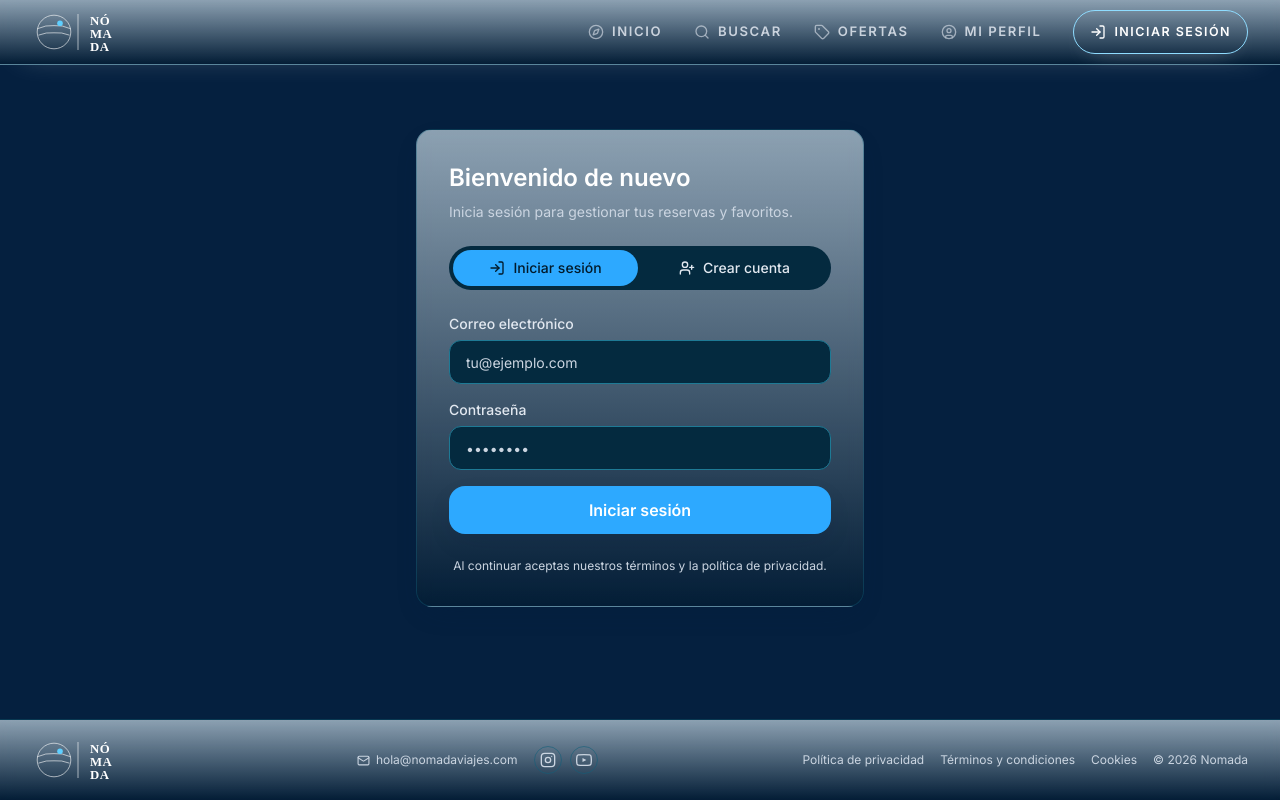
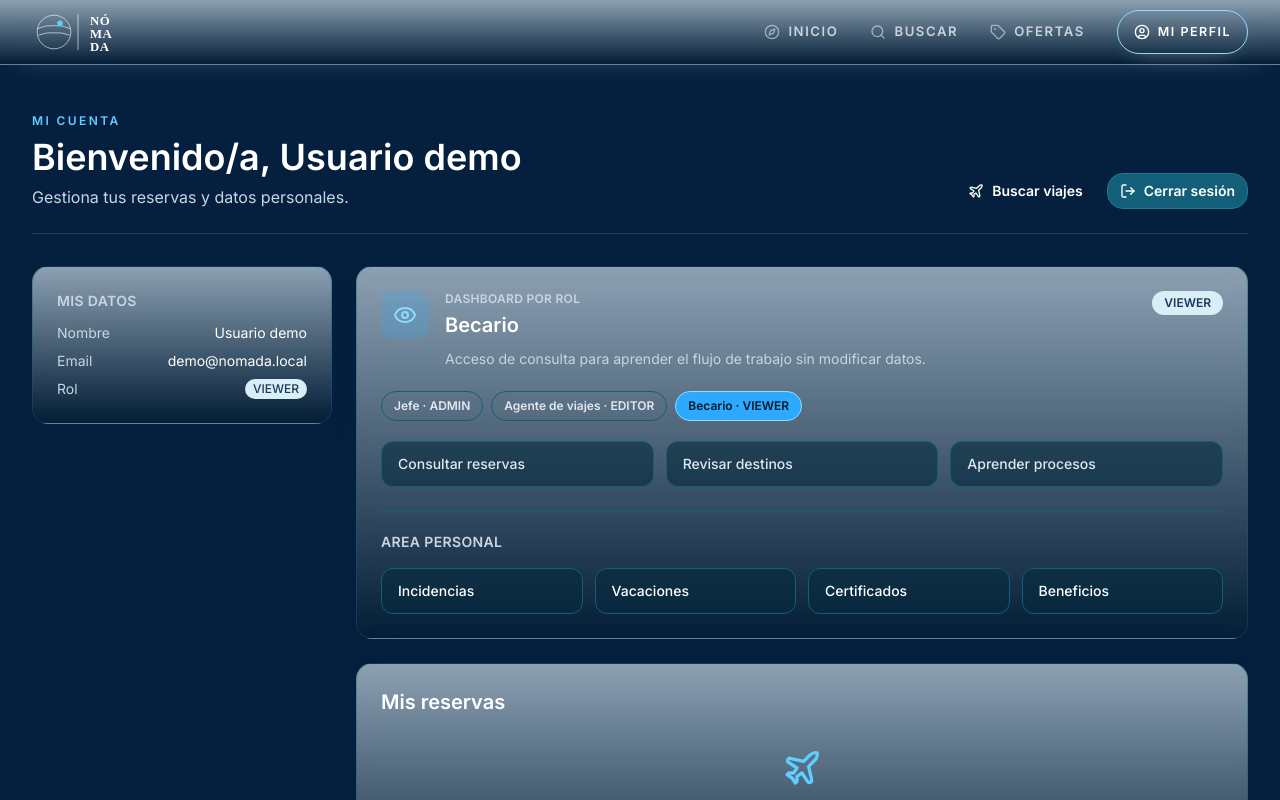
Before and after one commit to Agencia-de-viajes-Factoria-F5-Nomada/Frontend-Travel-Agency, a React (Vite) app: page /profile in a window 1280 px wide. Before the commit this address led to /auth. Shown: the top 800 px of the page. Built offline with nearby package versions, Linux system fonts and the light colour scheme.

Commit message:
feat:fix restructure

```diff
--- a/src/components/layout/PublicTopbar.jsx
+++ b/src/components/layout/PublicTopbar.jsx
@@ -1,9 +1,11 @@
 import { useState } from 'react'
-import { NavLink } from 'react-router-dom'
+import { NavLink, useLocation } from 'react-router-dom'
 import { Menu, X } from 'lucide-react'
 import BrandMark from './BrandMark'
 import Button from '../ui/Button'
 import { PUBLIC_NAV } from '../../constants/navigation'
+import { PUBLIC_PATHS } from '../../constants/paths'
+import { authService } from '../../services/authService'
 import { classNames } from '../../utils/classNames'
 
 const linkBase =
@@ -27,8 +29,16 @@ const buildAuthLinkClass = ({ isActive }) =>
 
 const PublicTopbar = () => {
   const [open, setOpen] = useState(false)
-  const primaryNav = PUBLIC_NAV.slice(0, -1)
-  const authNav = PUBLIC_NAV[PUBLIC_NAV.length - 1]
+  useLocation()
+
+  const isAuthenticated = authService.isAuthenticated()
+  const showProfilePreview = true
+  const primaryNav = PUBLIC_NAV.filter(
+    (item) => item.to !== PUBLIC_PATHS.PROFILE && item.to !== PUBLIC_PATHS.AUTH,
+  )
+  const sessionNav = PUBLIC_NAV.find((item) =>
+    item.to === (isAuthenticated || showProfilePreview ? PUBLIC_PATHS.PROFILE : PUBLIC_PATHS.AUTH)
+  )
 
   return (
     <header className="sticky top-0 z-30 border-b border-surface-700/40 bg-gradient-to-b from-brand-100/60 to-surface-950/40 shadow-[0_10px_30px_-22px_rgba(255,255,255,0.35)] backdrop-blur">
@@ -48,10 +58,12 @@ const PublicTopbar = () => {
             ))}
           </div>
 
-          <NavLink to={authNav.to} end className={buildAuthLinkClass}>
-            <authNav.icon className="h-4 w-4" aria-hidden="true" />
-            <span>{authNav.label}</span>
+          {sessionNav ? (
+            <NavLink to={sessionNav.to} end className={buildAuthLinkClass}>
+              <sessionNav.icon className="h-4 w-4" aria-hidden="true" />
+              <span>{sessionNav.label}</span>
             </NavLink>
+          ) : null}
         </nav>
 
         <Button
@@ -90,15 +102,17 @@ const PublicTopbar = () => {
               </NavLink>
             ))}
 
+            {sessionNav ? (
               <NavLink
-              to={authNav.to}
+                to={sessionNav.to}
                 end
                 className={buildAuthLinkClass}
                 onClick={() => setOpen(false)}
               >
-              <authNav.icon className="h-4 w-4" aria-hidden="true" />
-              {authNav.label}
+                <sessionNav.icon className="h-4 w-4" aria-hidden="true" />
+                {sessionNav.label}
               </NavLink>
+            ) : null}
           </nav>
         </div>
       ) : null}
--- /dev/null
+++ b/src/pages/PersonalAreaPage.jsx
@@ -0,0 +1,77 @@
+import { Navigate, useParams } from 'react-router-dom'
+import Button from '../components/ui/Button'
+import Card from '../components/ui/Card'
+import PageHeader from '../components/ui/PageHeader'
+
+const PERSONAL_SECTIONS = {
+  incidencias: {
+    title: 'Incidencias',
+    description: 'Consulta, registra y sigue el estado de tus incidencias internas.',
+    items: ['Nueva incidencia', 'Incidencias abiertas', 'Historial de resoluciones'],
+  },
+  vacaciones: {
+    title: 'Vacaciones',
+    description: 'Revisa tus dias disponibles y el estado de tus solicitudes de vacaciones.',
+    items: ['Dias disponibles', 'Solicitudes pendientes', 'Calendario de vacaciones'],
+  },
+  nominas: {
+    title: 'Nominas',
+    description: 'Accede a tus nominas y documentos salariales disponibles.',
+    items: ['Ultima nomina', 'Historico de nominas', 'Descargar justificantes'],
+  },
+  certificados: {
+    title: 'Certificados',
+    description: 'Solicita y descarga certificados laborales o administrativos.',
+    items: ['Certificado laboral', 'Certificado de retenciones', 'Solicitudes recientes'],
+  },
+  beneficios: {
+    title: 'Beneficios',
+    description: 'Consulta los beneficios internos disponibles para tu perfil.',
+    items: ['Beneficios activos', 'Condiciones', 'Solicitar informacion'],
+  },
+  estadisticas: {
+    title: 'Estadisticas',
+    description: 'Revisa indicadores generales de actividad y rendimiento.',
+    items: ['Ventas por periodo', 'Reservas activas', 'Resumen operativo'],
+  },
+  ventas: {
+    title: 'Ventas',
+    description: 'Consulta informacion comercial y seguimiento de ventas.',
+    items: ['Ventas recientes', 'Objetivos', 'Clientes destacados'],
+  },
+}
+
+const PersonalAreaPage = () => {
+  const { section } = useParams()
+  const content = PERSONAL_SECTIONS[section]
+
+  if (!content) {
+    return <Navigate to="/profile" replace />
+  }
+
+  return (
+    <div className="container-page py-12">
+      <PageHeader
+        eyebrow="Area personal"
+        title={content.title}
+        description={content.description}
+        actions={<Button variant="ghost" to="/profile">Volver a mi perfil</Button>}
+      />
+
+      <Card className="mt-8 p-6">
+        <div className="grid gap-3 sm:grid-cols-3">
+          {content.items.map((item) => (
+            <div
+              key={item}
+              className="rounded-xl border border-surface-700 bg-surface-900/60 px-4 py-4 text-sm font-medium text-ink-soft"
+            >
+              {item}
+            </div>
+          ))}
+        </div>
+      </Card>
+    </div>
+  )
+}
+
+export default PersonalAreaPage
--- a/src/pages/ProfilePage.jsx
+++ b/src/pages/ProfilePage.jsx
@@ -1,22 +1,82 @@
 import { useState, useEffect } from 'react'
-import { LogOut, Plane } from 'lucide-react'
-import { useNavigate } from 'react-router-dom'
+import { BriefcaseBusiness, Eye, LogOut, Plane, ShieldCheck } from 'lucide-react'
+import { Link, useNavigate } from 'react-router-dom'
 import Button from '../components/ui/Button'
 import Card from '../components/ui/Card'
 import PageHeader from '../components/ui/PageHeader'
 import { authService } from '../services/authService'
 import { bookingService } from '../services/BookingService'
 
+const ROLE_DASHBOARDS = {
+  ADMIN: {
+    title: 'Jefe',
+    role: 'ADMIN',
+    Icon: ShieldCheck,
+    description: 'Acceso completo a operaciones, usuarios, reservas y configuracion del panel.',
+    actions: ['Supervisar reservas', 'Gestionar usuarios', 'Revisar operaciones'],
+    personalArea: [
+      'Estadisticas',
+      'Ventas',
+      'Incidencias',
+    ],
+  },
+  EDITOR: {
+    title: 'Agente de viajes',
+    role: 'EDITOR',
+    Icon: BriefcaseBusiness,
+    description: 'Gestion de contenido operativo, seguimiento de viajes y apoyo comercial.',
+    actions: ['Preparar viajes', 'Actualizar informacion', 'Dar seguimiento a clientes'],
+    personalArea: [
+      'Incidencias',
+      'Vacaciones',
+      'Nominas',
+      'Certificados',
+    ],
+  },
+  VIEWER: {
+    title: 'Becario',
+    role: 'VIEWER',
+    Icon: Eye,
+    description: 'Acceso de consulta para aprender el flujo de trabajo sin modificar datos.',
+    actions: ['Consultar reservas', 'Revisar destinos', 'Aprender procesos'],
+    personalArea: [
+      'Incidencias',
+      'Vacaciones',
+      'Certificados',
+      'Beneficios',
+    ],
+  },
+}
+
+const getUserRole = (user) => {
+  const role = (user?.rol ?? user?.role ?? 'VIEWER').toUpperCase()
+  return ROLE_DASHBOARDS[role] ? role : 'VIEWER'
+}
+
+const DEMO_USER = {
+  id: 'demo-viewer',
+  name: 'Usuario demo',
+  surname: '',
+  email: 'demo@nomada.local',
+  rol: 'VIEWER',
+}
+
+const buildPersonalAreaPath = (label) =>
+  `/personal/${label.toLowerCase().normalize('NFD').replace(/[\u0300-\u036f]/g, '').replace(/\s+/g, '-')}`
+
 const ProfilePage = () => {
   const navigate                  = useNavigate()
-  const user                      = authService.getUser()
+  const user                      = authService.getUser() ?? DEMO_USER
+  const [previewRole, setPreviewRole] = useState(getUserRole(user))
+  const userRole                  = previewRole
+  const roleDashboard             = ROLE_DASHBOARDS[userRole]
+  const RoleIcon                  = roleDashboard.Icon
   const [bookings, setBookings]   = useState([])
-  const [loading, setLoading]     = useState(true)
+  const [loading, setLoading]     = useState(authService.isAuthenticated())
   const [error, setError]         = useState(null)
 
   useEffect(() => {
     if (!authService.isAuthenticated()) {
-      navigate('/auth')
       return
     }
     bookingService.getAll()
@@ -29,7 +89,7 @@ const ProfilePage = () => {
       })
       .catch(e => setError(e.message))
       .finally(() => setLoading(false))
-  }, [])
+  }, [navigate, user?.id])
 
   const handleLogout = () => {
     authService.logout()
@@ -102,6 +162,79 @@ const ProfilePage = () => {
           )}
         </Card>
 
+        <div className="space-y-6">
+        <Card className="p-6">
+          <div className="flex flex-col gap-4 md:flex-row md:items-start md:justify-between">
+            <div className="flex gap-4">
+              <span className="grid h-12 w-12 shrink-0 place-items-center rounded-xl bg-brand-500/20 text-brand-300">
+                <RoleIcon className="h-6 w-6" aria-hidden="true" />
+              </span>
+              <div>
+                <p className="text-xs font-semibold uppercase tracking-wide text-ink-muted">
+                  Dashboard por rol
+                </p>
+                <h2 className="mt-1 text-xl font-semibold text-white">
+                  {roleDashboard.title}
+                </h2>
+                <p className="mt-2 text-sm leading-6 text-ink-muted">
+                  {roleDashboard.description}
+                </p>
+              </div>
+            </div>
+            <span className="w-fit rounded-full px-3 py-1 text-xs font-semibold"
+              style={{ background: '#DAEEF7', color: '#1A3A5C' }}>
+              {roleDashboard.role}
+            </span>
+          </div>
+
+          <div className="mt-5 flex flex-wrap gap-2">
+            {Object.keys(ROLE_DASHBOARDS).map((role) => (
+              <button
+                key={role}
+                type="button"
+                onClick={() => setPreviewRole(role)}
+                className={`rounded-full border px-3 py-1.5 text-xs font-semibold transition-colors ${
+                  userRole === role
+                    ? 'border-brand-300 bg-brand-500 text-surface-950'
+                    : 'border-surface-700 text-ink-soft hover:border-brand-400 hover:text-white'
+                }`}
+              >
+                {ROLE_DASHBOARDS[role].title} · {role}
+              </button>
+            ))}
+          </div>
+
+          <div className="mt-5 grid gap-3 sm:grid-cols-3">
+            {roleDashboard.actions.map((action) => (
+              <div
+                key={action}
+                className="rounded-xl border border-surface-700 bg-surface-900/60 px-4 py-3 text-sm font-medium text-ink-soft"
+              >
+                {action}
+              </div>
+            ))}
+          </div>
+
+          {roleDashboard.personalArea ? (
+            <div className="mt-6 border-t border-surface-700 pt-5">
+              <h3 className="text-sm font-semibold uppercase tracking-wide text-ink-muted">
+                Area personal
+              </h3>
+              <div className="mt-4 grid gap-3 sm:grid-cols-2 xl:grid-cols-4">
+                {roleDashboard.personalArea.map((item) => (
+                  <Link
+                    key={item}
+                    to={buildPersonalAreaPath(item)}
+                    className="rounded-xl border border-surface-700 bg-surface-900/60 px-4 py-3 text-left text-sm font-medium text-white transition-colors hover:border-brand-400 hover:bg-brand-500/10"
+                  >
+                    {item}
+                  </Link>
+                ))}
+              </div>
+            </div>
+          ) : null}
+        </Card>
+
         {/* Reservas */}
         <Card className="p-6">
           <h2 className="text-xl font-semibold text-white">Mis reservas</h2>
@@ -162,6 +295,7 @@ const ProfilePage = () => {
             </div>
           )}
         </Card>
+        </div>
       </div>
     </div>
   )
--- a/src/routes/AppRoutes.jsx
+++ b/src/routes/AppRoutes.jsx
@@ -14,6 +14,7 @@ import SearchResultsPage    from '../pages/SearchResultsPage';
 import CheckoutPage         from '../pages/CheckoutPage';
 import AuthPage             from '../pages/AuthPage';
 import ProfilePage          from '../pages/ProfilePage';
+import PersonalAreaPage     from '../pages/PersonalAreaPage';
 import LegalPage            from '../pages/LegalPage';
 import NotFoundPage         from '../pages/NotFoundPage';
 
@@ -41,9 +42,8 @@ export default function AppRoutes() {
         <Route path="/search"              element={<SearchResultsPage />} />
         <Route path="/auth"                element={<AuthPage />} />
         <Route path="/legal/:slug"         element={<LegalPage />} />
-        <Route path="/profile"             element={
-          <PrivateRoute><ProfilePage /></PrivateRoute>
-        } />
+        <Route path="/profile"             element={<ProfilePage />} />
+        <Route path="/personal/:section"   element={<PersonalAreaPage />} />
         <Route path="/checkout"            element={
           <PrivateRoute><CheckoutPage /></PrivateRoute>
         } />
```
Lines whose indentation alone changed are shown as unchanged.
